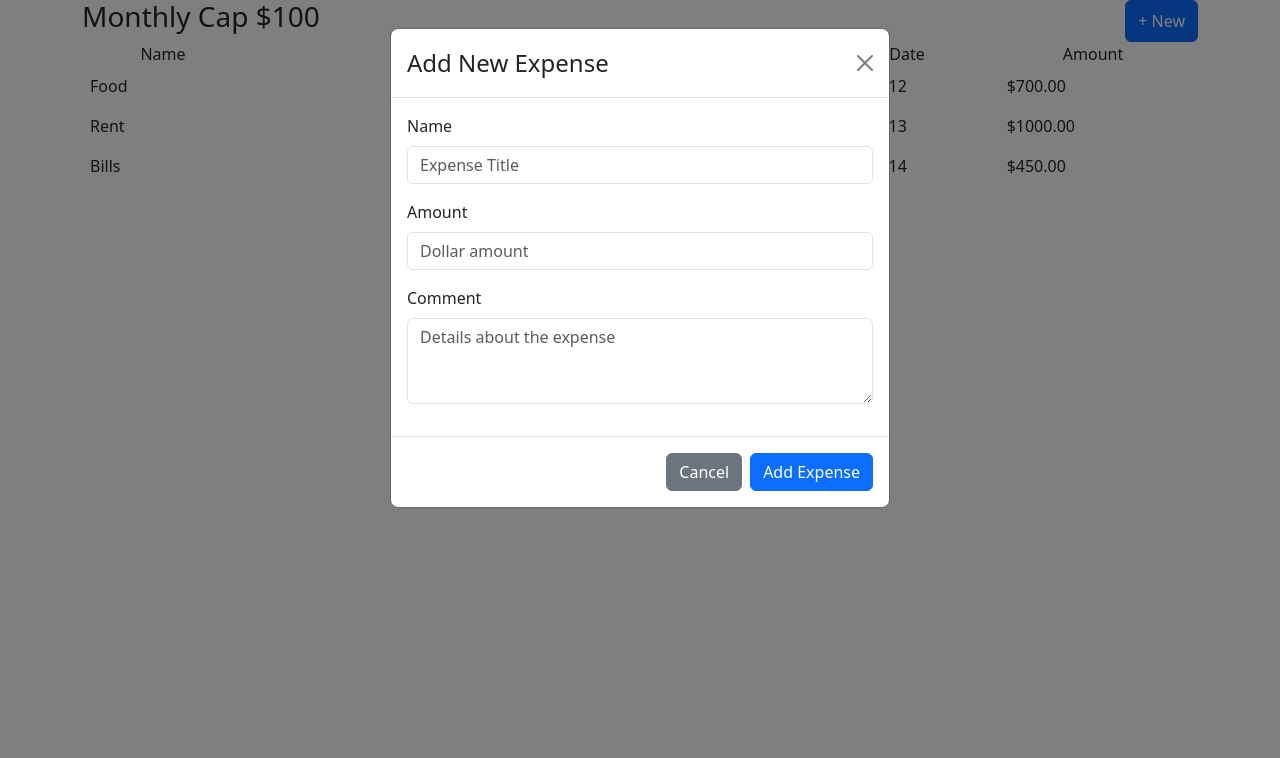
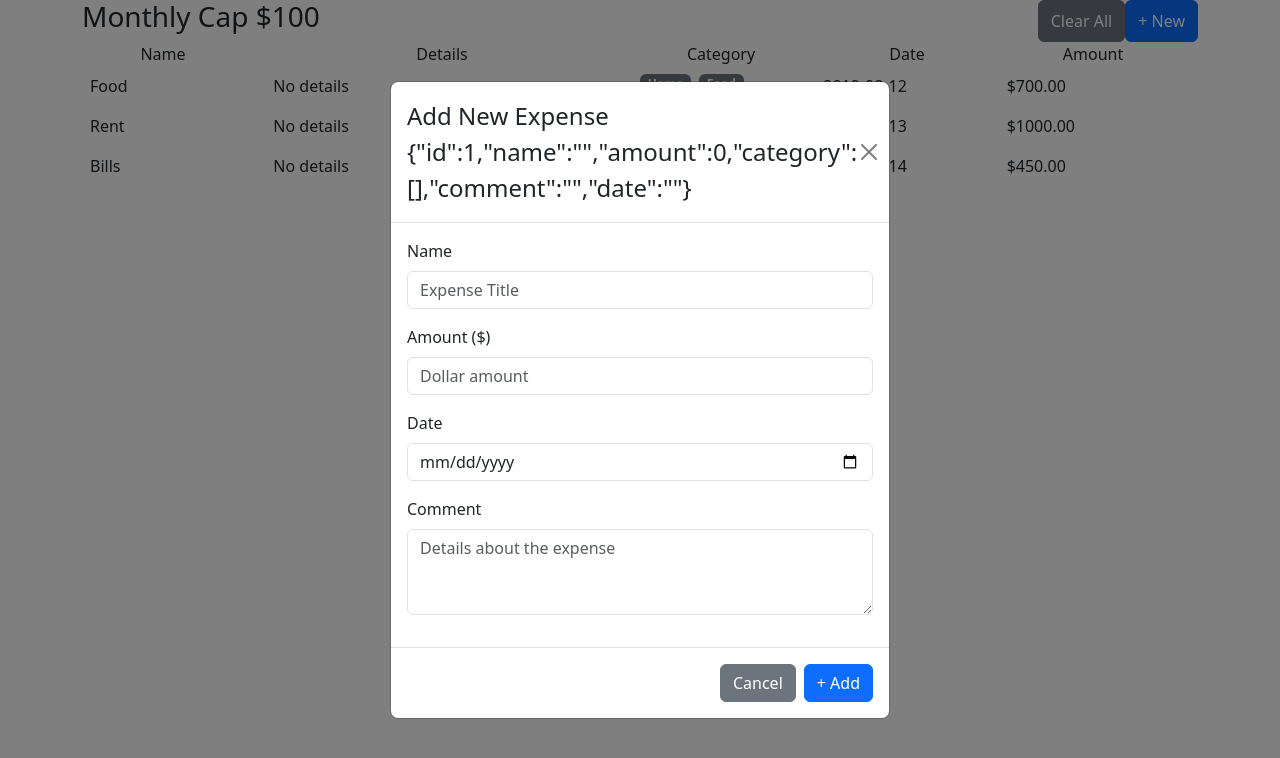
Before and after one commit to rachelwong/expenser-ts, a React (Create React App) app: page / in a window 1280 px wide. Both pictures are taken after a click on the button "+ New". Shown: the top 758 px of the page. Built offline with nearby package versions, Linux system fonts and the light colour scheme.

Commit message:
feat: add function'

```diff
--- a/src/components/ExpenseItem.tsx
+++ b/src/components/ExpenseItem.tsx
@@ -12,14 +12,14 @@ const ExpenseItem = ({ expenseItem }: ExpenseItemProps) => {
   return (
     <Row className='w-100 p-2'>
       <Col xs={2} className="text-left">{ name }</Col>
-      <Col xs={4} className="text-left">{ comment }</Col>
+      <Col xs={4} className="text-left">{ comment || 'No details' }</Col>
       <Col xs={2} className="text-left">
-        {category.length &&
+        {category.length ?
           <Stack direction="horizontal" gap={2}>
             { category.map((cat, catIndex) => (
               <Badge bg='secondary' key={ catIndex }>{ cat.label }</Badge>
             )) }
-          </Stack>
+          </Stack> : <p>Not Categorised</p>
         }
       </Col>
       <Col xs={2} className="text-left">{ date }</Col>
--- a/src/components/Expenser.tsx
+++ b/src/components/Expenser.tsx
@@ -5,7 +5,7 @@ import { Stack, Row, Col, Button, Container } from 'react-bootstrap'
 import ExpenseItem from './ExpenseItem'
 
 const Expenser = () => {
-  const { expenseItems, setExpenseItems, monthCap, setMaxExpenses, openModal } = useExpenseContext();
+  const { expenseItems, setExpenseItems, monthCap, setMaxExpenses, openModal, clearExpenses } = useExpenseContext();
   useEffect(() => {
     if (!expenseItems || !expenseItems.length) setExpenseItems(baseExpenses)
     if (!monthCap) setMaxExpenses(100)
@@ -18,7 +18,8 @@ const Expenser = () => {
             <h3>Monthly Cap ${monthCap}</h3>
           </Col>
           <Col className="d-flex justify-content-end">
-            <Button onClick={openModal}>+ New</Button>
+            <Button variant="secondary" onClick={ clearExpenses}>Clear All</Button>
+            <Button variant="primary" onClick={openModal}>+ New</Button>
           </Col>
         </Row>
         {!expenseItems.length && (
--- a/src/components/ModalForm.tsx
+++ b/src/components/ModalForm.tsx
@@ -1,43 +1,65 @@
-import React from 'react'
+import React, { useState, useReducer } from 'react'
 import { Modal, Button, Form } from 'react-bootstrap'
 import { useExpenseContext } from '../context/ExpenseContext'
+import { IExpenseItem } from '../interfaces/IExpense'
 
 type ModalProps = {
   status: boolean
 }
 
 const ModalForm = ({ status }: ModalProps) => {
-  const { closeModal } = useExpenseContext();
+  const { closeModal, expenseItems, addExpenseItem } = useExpenseContext();
+  const newId = Number(expenseItems.length) + 1
+  const initialState = { id: newId, name: '', amount: 0, category: [], comment: '', date: ''}
+  const [state, updateState] = useReducer(
+    (state, updates) => ({ ...state, ...updates, id: newId }),
+    initialState
+  );
 
   const handleClose = () => {
     // reset form object?
     closeModal();
+    updateState(initialState)
+  }
+
+  const handleSubmit = () => {
+    addExpenseItem(state)
+    handleClose();
   }
 
   return (
-    <Modal show={status} onHide={ handleClose }>
+    <Modal centered show={ status } onHide={ handleClose }>
       <Modal.Header closeButton>
-        <Modal.Title>Add New Expense</Modal.Title>
+        <Modal.Title>Add New Expense {JSON.stringify(state) }</Modal.Title>
       </Modal.Header>
       <Modal.Body>
         <Form>
-          <Form.Group className="mb-3" controlId="formName">
+          <Form.Group className="mb-3" controlId="expenseName">
             <Form.Label>Name</Form.Label>
-          <Form.Control type="text" placeholder="Expense Title" />
+          <Form.Control type="text" placeholder="Expense Title" onChange={(evt) => updateState({ name: evt.target.value })} />
           </Form.Group>
-          <Form.Group className="mb-3" controlId="formAmount">
-            <Form.Label>Amount</Form.Label>
-          <Form.Control type="number" placeholder="Dollar amount" />
+          <Form.Group className="mb-3" controlId="expenseAmount">
+            <Form.Label>Amount ($)</Form.Label>
+            <Form.Control
+              type="number"
+              placeholder="Dollar amount"
+              onChange={(evt) => updateState({ amount: parseFloat(evt.target.value) })} />
           </Form.Group>
-          <Form.Group className="mb-3" controlId="formBasicPassword">
+          <Form.Group className='mb-3' controlId='expenseDate'>
+            <Form.Label>Date</Form.Label>
+            <Form.Control
+              type="date"
+              onChange={(evt) => updateState({ date: evt.target.value })} />
+          </Form.Group>
+          <Form.Group className="mb-3" controlId="expenseDetail">
             <Form.Label>Comment</Form.Label>
-          <Form.Control type="text"  as="textarea" rows={3}placeholder="Details about the expense" />
+          <Form.Control type="text"  as="textarea" rows={3} placeholder="Details about the expense" onChange={(evt) => updateState({ comment: evt.target.value })}/>
           </Form.Group>
         </Form>
       </Modal.Body>
       <Modal.Footer>
         <Button variant="secondary" onClick={ handleClose }>Cancel</Button>
-        <Button variant="primary">Add Expense</Button>
+        <Button variant="primary" onClick={ handleSubmit }>+ Add</Button>
       </Modal.Footer>
     </Modal>
   )
```
